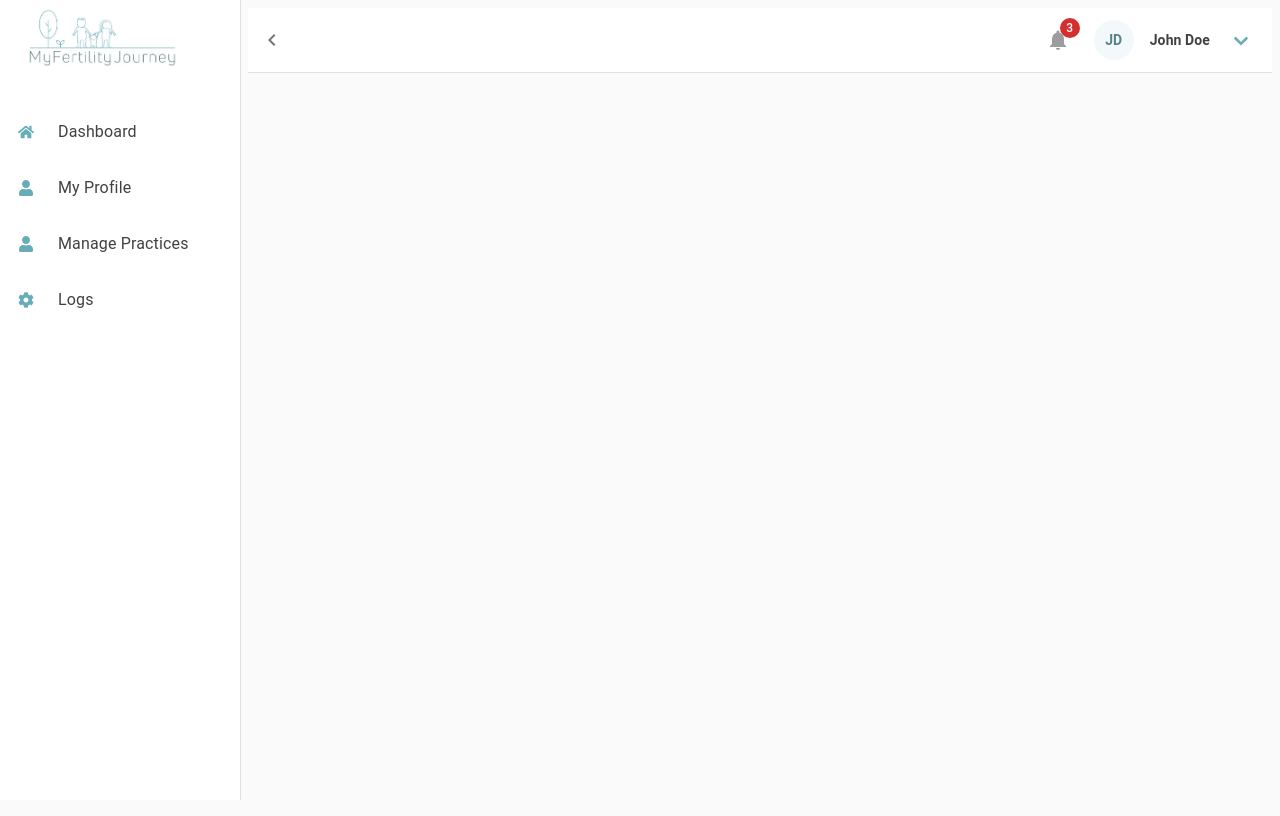
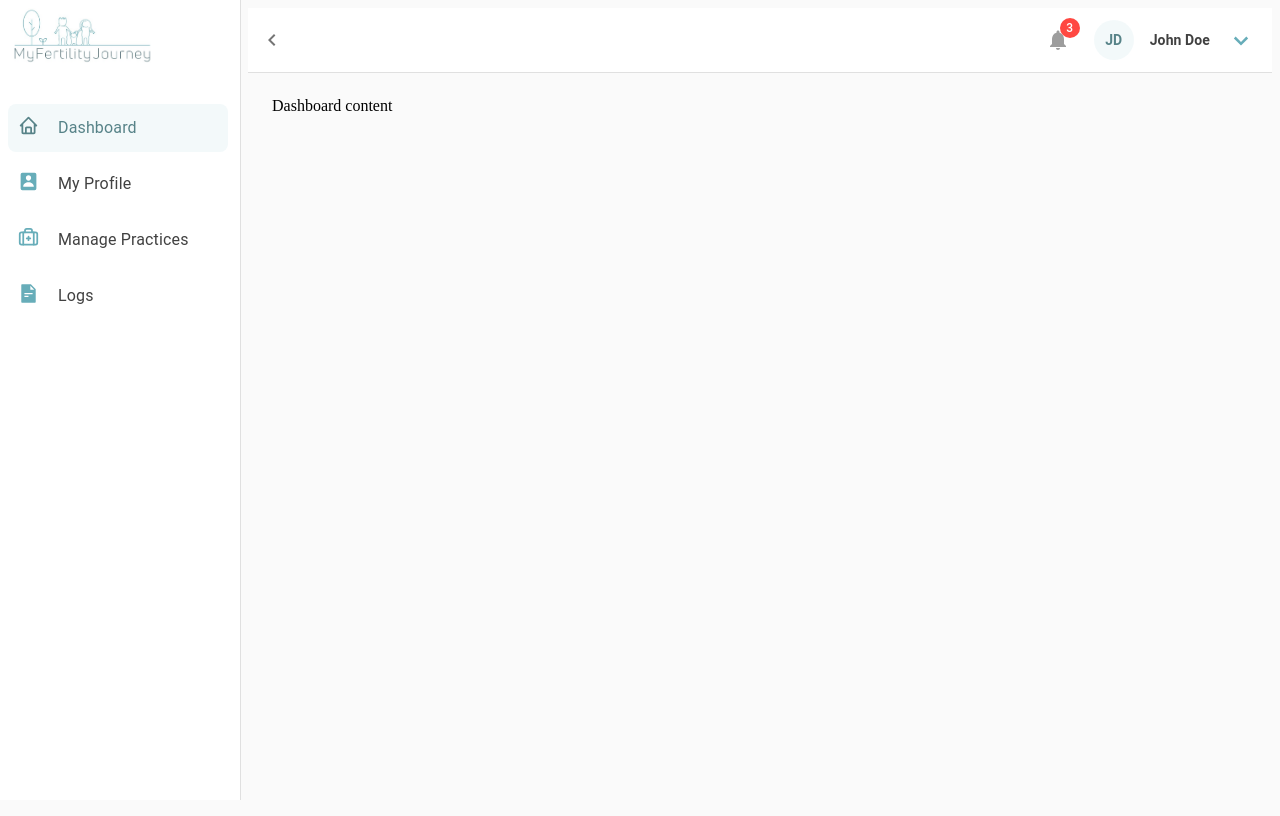
Before and after one commit to Pinto1232/MyFertilityJourney, a React (Vite) app in the folder frontend/: page /dashboard in a window 1280 px wide. Built offline with nearby package versions, Linux system fonts and the light colour scheme.

Commit message:
commit code

```diff
--- a/frontend/src/components/Dashboard/Dashboard.tsx
+++ b/frontend/src/components/Dashboard/Dashboard.tsx
@@ -1,18 +1,28 @@
 import { Box } from '@mui/material';
 import React from 'react';
-
 interface DashboardPresentationalProps {
     isSidebarOpen: boolean;
     toggleSidebar: () => void;
+    selectedMenuItem: string;
     SidebarComponent: React.ReactNode;
     NavbarComponent: React.ReactNode;
 }
+
 
 const DashboardPresentational: React.FC<DashboardPresentationalProps> = ({
     isSidebarOpen,
     SidebarComponent,
     NavbarComponent,
+    selectedMenuItem,
 }) => {
+
+    const contentMap: { [key: string]: React.ReactNode } = {
+        Dashboard: <Box>Dashboard content</Box>,
+        'My Profile': <Box>My Profile content</Box>,
+        'Manage Practices': <Box>Manage Practices content</Box>,
+        Logs: <Box>Logs content</Box>,
+    };
+
     return (
         <Box display="flex" height="100vh" overflow="hidden">
             {SidebarComponent}
@@ -28,7 +38,7 @@ const DashboardPresentational: React.FC<DashboardPresentationalProps> = ({
             >
                 {NavbarComponent}
                 <Box sx={{ flexGrow: 1, overflow: 'auto', p: 3 }}>
-
+                    {contentMap[selectedMenuItem] || <Box>No content available</Box>}
                 </Box>
             </Box>
         </Box>
--- a/frontend/src/components/Dashboard/DashboardContainer.tsx
+++ b/frontend/src/components/Dashboard/DashboardContainer.tsx
@@ -1,11 +1,15 @@
+// DashboardContainer.tsx
+
 import React, { useState } from 'react';
 import DashboardPresentational from './Dashboard';
 import SidebarContainer from '../Sidebar/SidebarContainer';
 import NavbarContainer from '../Navbar/NavbarContainer';
 
-
 const DashboardContainer: React.FC = () => {
   const [isSidebarOpen, setIsSidebarOpen] = useState(true);
+
+  // NEW: track which menu item is currently selected
+  const [selectedMenuItem, setSelectedMenuItem] = useState('Dashboard');
 
   const toggleSidebar = () => {
     setIsSidebarOpen(!isSidebarOpen);
@@ -15,7 +19,16 @@ const DashboardContainer: React.FC = () => {
     <DashboardPresentational
       isSidebarOpen={isSidebarOpen}
       toggleSidebar={toggleSidebar}
-      SidebarComponent={<SidebarContainer isOpen={isSidebarOpen} />}
+      // Pass selectedMenuItem down so the presentational knows which content to show
+      selectedMenuItem={selectedMenuItem}
+      // Provide the entire Sidebar as a prop, but also pass a callback
+      SidebarComponent={
+        <SidebarContainer
+          isOpen={isSidebarOpen}
+          selectedMenuItem={selectedMenuItem}
+          onSelectMenuItem={setSelectedMenuItem}
+        />
+      }
       NavbarComponent={<NavbarContainer toggleSidebar={toggleSidebar} />}
     />
   );
--- a/frontend/src/components/Navbar/NavbarPresentational.tsx
+++ b/frontend/src/components/Navbar/NavbarPresentational.tsx
@@ -80,7 +80,15 @@ const NavbarPresentational: React.FC<NavbarPresentationalProps> = ({
                     </Typography>
                     <Box display="flex" alignItems="center" gap={2}>
                         <IconButton onClick={onNotificationClick}>
-                            <Badge badgeContent={notificationsCount} color="error">
+                            <Badge
+                                badgeContent={notificationsCount}
+                                color="error"
+                                sx={{
+                                    '& .MuiBadge-badge': {
+                                        backgroundColor: '#FF4842'
+                                    }
+                                }}
+                            >
                                 <NotificationsIcon sx={{ color: '#9D9D9D' }} />
                             </Badge>
                         </IconButton>
--- a/frontend/src/components/Sidebar/SidebarContainer.tsx
+++ b/frontend/src/components/Sidebar/SidebarContainer.tsx
@@ -1,13 +1,29 @@
+// SidebarContainer.tsx
+
 import React from 'react';
 import SidebarPresentational from './SidebarPresentational';
-import { menuItems } from '../../utils/menuItems'; // Import menuItems from utils
+import menuItems from '../../utils/menuItems';
+
 
 interface SidebarContainerProps {
   isOpen: boolean;
+  selectedMenuItem: string;
+  onSelectMenuItem: (menuItem: string) => void;
 }
 
-const SidebarContainer: React.FC<SidebarContainerProps> = ({ isOpen }) => {
-  return <SidebarPresentational isOpen={isOpen} menuItems={menuItems} />;
+const SidebarContainer: React.FC<SidebarContainerProps> = ({
+  isOpen,
+  selectedMenuItem,
+  onSelectMenuItem
+}) => {
+  return (
+    <SidebarPresentational
+      isOpen={isOpen}
+      menuItems={menuItems}
+      selectedMenuItem={selectedMenuItem}
+      onItemClick={(itemText) => onSelectMenuItem(itemText)}
+    />
+  );
 };
 
 export default SidebarContainer;
--- a/frontend/src/components/Sidebar/SidebarPresentational.tsx
+++ b/frontend/src/components/Sidebar/SidebarPresentational.tsx
@@ -1,3 +1,5 @@
+// SidebarPresentational.tsx
+
 import React from 'react';
 import {
   Drawer,
@@ -9,6 +11,13 @@ import {
   Toolbar,
   Box
 } from '@mui/material';
+
+interface SidebarPresentationalProps {
+  isOpen: boolean;
+  menuItems: Array<{ text: string; icon: React.ReactNode }>;
+  selectedMenuItem: string;
+  onItemClick: (itemText: string) => void;
+}
 
 const StyledDrawer = styled(Drawer)(({ theme, open }) => ({
   width: open ? 240 : theme.spacing(7),
@@ -27,40 +36,50 @@ import {
   },
 }));
 
-  interface SidebarPresentationalProps {
-    isOpen: boolean;
-    menuItems: Array<{ text: string; icon: React.ReactNode }>;
-  }
-
 const SidebarPresentational: React.FC<SidebarPresentationalProps> = ({
   isOpen,
   menuItems,
+  selectedMenuItem,
+  onItemClick
 }) => {
-    const [selectedIndex, setSelectedIndex] = React.useState<number | null>(null);
-
-    const handleListItemClick = (index: number) => {
-      setSelectedIndex(index);
-    };
-
   return (
     <StyledDrawer variant="permanent" open={isOpen}>
       <Toolbar />
-        <Box sx={{ display: 'flex', justifyContent: 'center', alignItems: 'center', py: 1, mt: -8, mb: 2, ml: -5 }}>
-          <img src="/assets/logo.jpg" alt="Logo" style={{ width: isOpen ? '55%' : '50%' }} />
+      <Box
+        sx={{
+          display: 'flex',
+          justifyContent: 'center',
+          alignItems: 'center',
+          py: isOpen ? 1 : 0,
+          mt: isOpen ? -8 : 0,
+          mb: isOpen ? 2 : 0,
+          ml: isOpen ? -10 : 0
+        }}
+      >
+        <img
+          src="/assets/logo.jpg"
+          alt="Logo"
+          style={{
+            width: isOpen ? '45%' : '50%',
+            maxWidth: '100%',
+            height: 'auto'
+          }}
+        />
       </Box>
       <List>
-          {menuItems.map((item, index) => (
+        {menuItems.map((item) => (
           <ListItem
             key={item.text}
-              onClick={() => handleListItemClick(index)}
+            onClick={() => onItemClick(item.text)}
             sx={{
-                backgroundColor: selectedIndex === index ? '#67ADB914' : 'inherit',
-                color: selectedIndex === index ? '#578388' : '#414141',
+              backgroundColor:
+                selectedMenuItem === item.text ? '#67ADB914' : 'inherit',
+              color: selectedMenuItem === item.text ? '#578388' : '#414141',
               cursor: 'pointer',
               margin: '8px 8px',
               width: '220px',
               height: '48px',
-                textAlign:   'start',
+              textAlign: 'start',
               borderRadius: '8px',
               paddingRight: '12px',
               paddingLeft: '10px',
@@ -71,8 +90,14 @@ import {
               }
             }}
           >
-              <ListItemIcon sx={{ minWidth: '40px', color: selectedIndex === index ? '#578388' : '#67ADB9' }}>
-                {item.icon}
+            <ListItemIcon
+              sx={{
+                minWidth: '40px',
+                color:
+                  selectedMenuItem === item.text ? '#578388' : '#67ADB9'
+              }}
+            >
+              <Box sx={{ fontSize: 21 }}>{item.icon}</Box>
             </ListItemIcon>
             <ListItemText
               primary={item.text}
@@ -81,8 +106,9 @@ import {
                 fontWeight: 600,
                 fontSize: '14px',
                 lineHeight: '22px',
-                  letterSpacing: '0px', // Letter spacing 0px when not selected
-                  color: selectedIndex === index ? '#578388' : '#414141' // Color #414141 when not selected
+                letterSpacing: '0px',
+                color:
+                  selectedMenuItem === item.text ? '#578388' : '#414141'
               }}
             />
           </ListItem>
--- a/frontend/src/utils/menuItems.ts
+++ b/frontend/src/utils/menuItems.ts
@@ -1,9 +1,13 @@
 import React from 'react';
-import { FaHome, FaUser, FaCog } from 'react-icons/fa';
+import { BiHome, BiSolidUserRectangle } from 'react-icons/bi';
+import { AiFillFileText } from "react-icons/ai";
+import { LuBriefcaseMedical } from 'react-icons/lu';
 
-export const menuItems = [
-  { text: 'Dashboard', icon: React.createElement(FaHome) },
-  { text: 'My Profile', icon: React.createElement(FaUser) },
-  { text: 'Manage Practices', icon: React.createElement(FaUser) },
-  { text: 'Logs', icon: React.createElement(FaCog) },
+const menuItems = [
+  { text: 'Dashboard', icon: React.createElement(BiHome) },
+  { text: 'My Profile', icon: React.createElement(BiSolidUserRectangle) },
+  { text: 'Manage Practices', icon: React.createElement(LuBriefcaseMedical) },
+  { text: 'Logs', icon: React.createElement(AiFillFileText) },
 ];
+
+export default menuItems;
```
Also changed, not shown: frontend/src/components/Navbar/NotificationDropdown.tsx (line endings or trailing spaces). Lines whose indentation alone changed are shown as unchanged.
